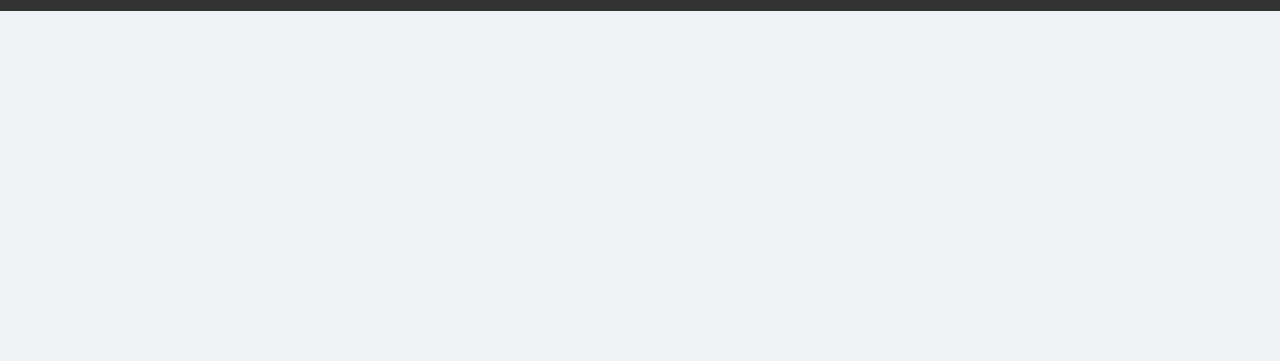
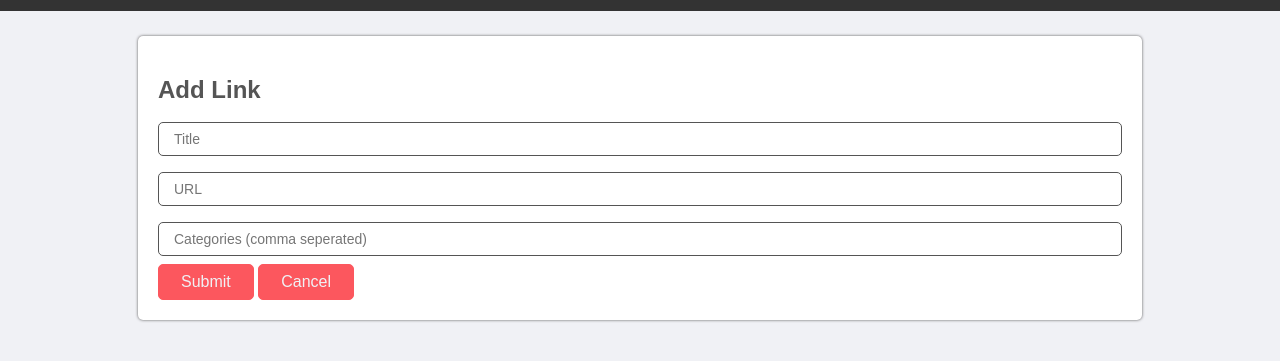
Before and after one commit to SteveZych/linkSaver, a plain HTML site: page index.html in a window 1280 px wide. Shown: the part 49-410 px from the top of the page. Drawn offline with Linux system fonts and the light colour scheme.

Commit message:
added form and styling

```diff
--- a/app.css
+++ b/app.css
@@ -69,3 +69,55 @@ a:hover {
     font-size: 24px;
     color: var(--light-accent-color);
 }
+
+/* ------------- */
+/* Panel */
+/* ------------- */
+
+.panel{
+    background-color: white;
+    border-radius: 5px;
+    box-shadow: 0px 0px 3px var(--main-grey);
+    padding: 40px 20px 20px 20px;
+    margin: 10px;
+}
+
+.panel-heading{
+    font-size: 24px;
+    margin-bottom: 10px;
+    color: var(--main-grey);
+}
+
+/* ------------- */
+/* Form */
+/* ------------- */
+
+.form-control{
+    width: 100%;
+    margin: 8px 0;
+    height: 34px;
+    border-radius: 5px;
+    border: 1px solid var(--main-grey);
+    padding: 5px 15px;
+    font-size: 14px;
+    color: var(--main-grey);
+}
+
+/* ------------- */
+/* Buttons */
+/* ------------- */
+
+input[type='submit'], button{
+    padding: 8px 22px;
+    border-radius: 5px;
+    border: 1px solid var(--main-accent);
+    background-color: var(--main-accent);
+    color: var(--light-accent-color);
+    font-size: 16px;
+}
+
+input[type='submit']:hover, button:hover{
+    cursor: pointer;
+    color: var(--main-accent);
+    background: white;
+}
--- a/index.html
+++ b/index.html
@@ -17,7 +17,22 @@
 
     <div class="container">
         <div class="panel" id="addLinkPanel">
+            <h3 class="panel-heading">Add Link</h3>
+            <form id="addLinkForm">
+                <input type="text" name="title" id="linkTitle" class="form-control"
+                placeholder="Title">
+                <input type="text" name="url" id="linkUrl" class="form-control"
+                placeholder="URL">
+                <input type="text" name="category" id="linkCategory" class="form-control"
+                placeholder="Categories (comma seperated)">
 
+                <div id="addedCategories">
+
+                </div>
+
+                <input type="submit" id="submitButton" value="Submit">
+                <input type="submit" id="cancelButton" value="Cancel">
+            </form>
         </div>
         <div id="linksList">
 
```
